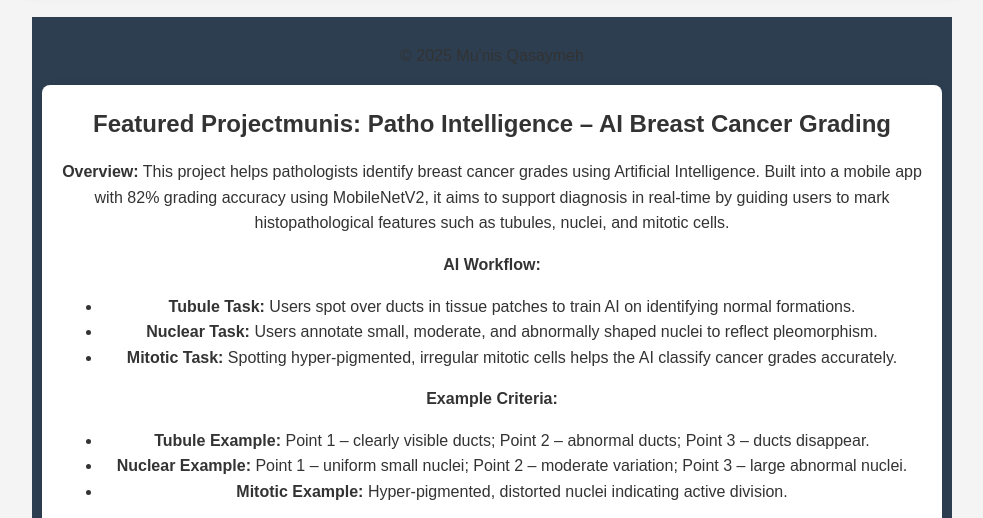
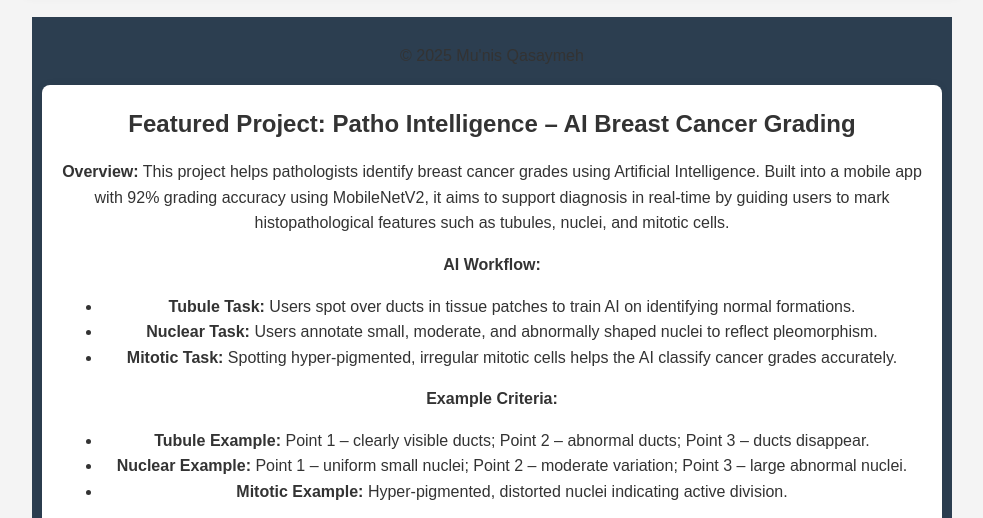
Before and after one commit to Qasaiemh/MunisQasaymeh, a plain HTML site: page index.html in a window 1280 px wide. Shown: the part 2493-3011 px from the top of the page, without its empty margins (148-1131 px from the left). Drawn offline with Linux system fonts and the light colour scheme.

Commit message:
Update index.html

```diff
--- a/index.html
+++ b/index.html
@@ -102,8 +102,8 @@
 
 
 <section>
-    <h2>Featured Projectmunis: Patho Intelligence – AI Breast Cancer Grading</h2>
-    <p><strong>Overview:</strong> This project helps pathologists identify breast cancer grades using Artificial Intelligence. Built into a mobile app with 82% grading accuracy using MobileNetV2, it aims to support diagnosis in real-time by guiding users to mark histopathological features such as tubules, nuclei, and mitotic cells.</p>
+    <h2>Featured Project: Patho Intelligence – AI Breast Cancer Grading</h2>
+    <p><strong>Overview:</strong> This project helps pathologists identify breast cancer grades using Artificial Intelligence. Built into a mobile app with 92% grading accuracy using MobileNetV2, it aims to support diagnosis in real-time by guiding users to mark histopathological features such as tubules, nuclei, and mitotic cells.</p>
 
     <p><strong>AI Workflow:</strong></p>
     <ul>
```
